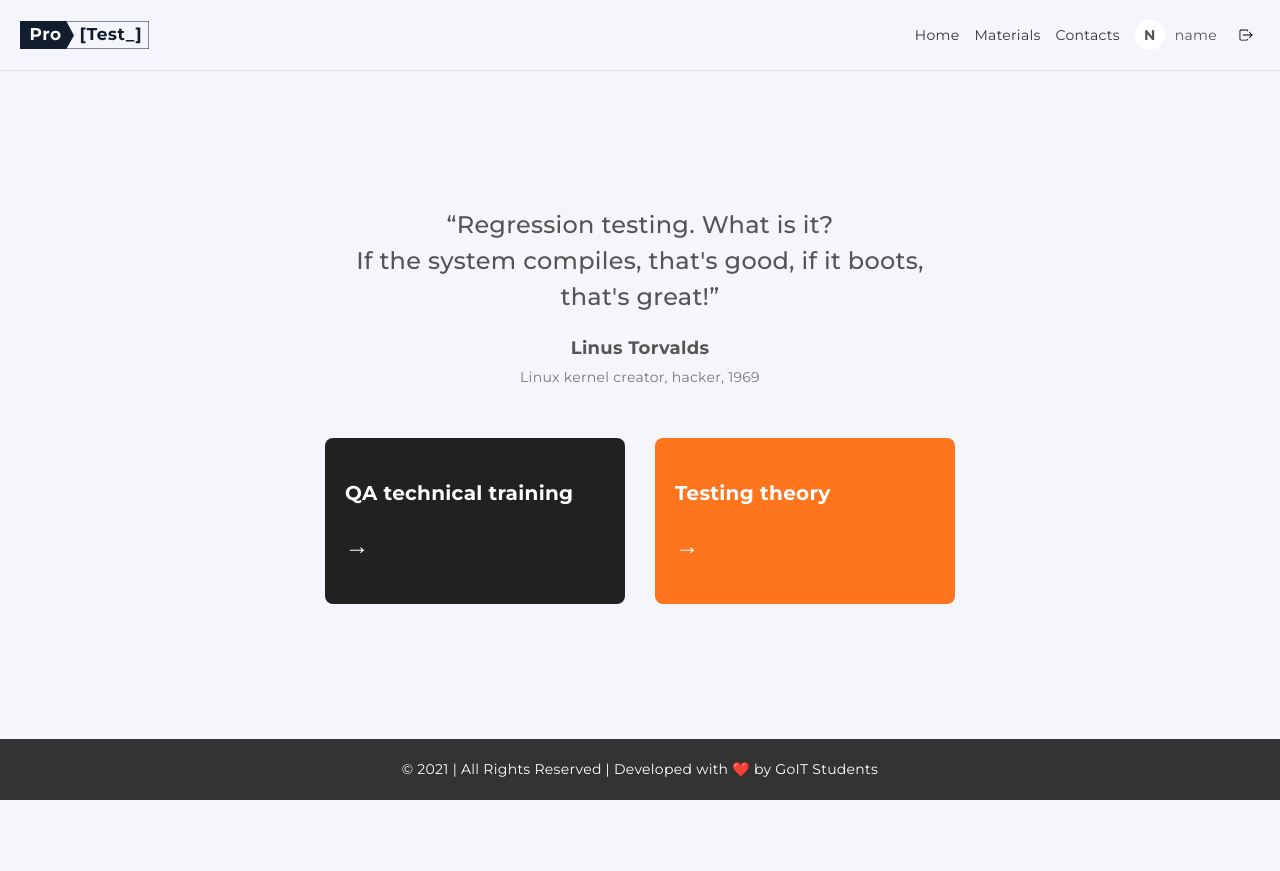
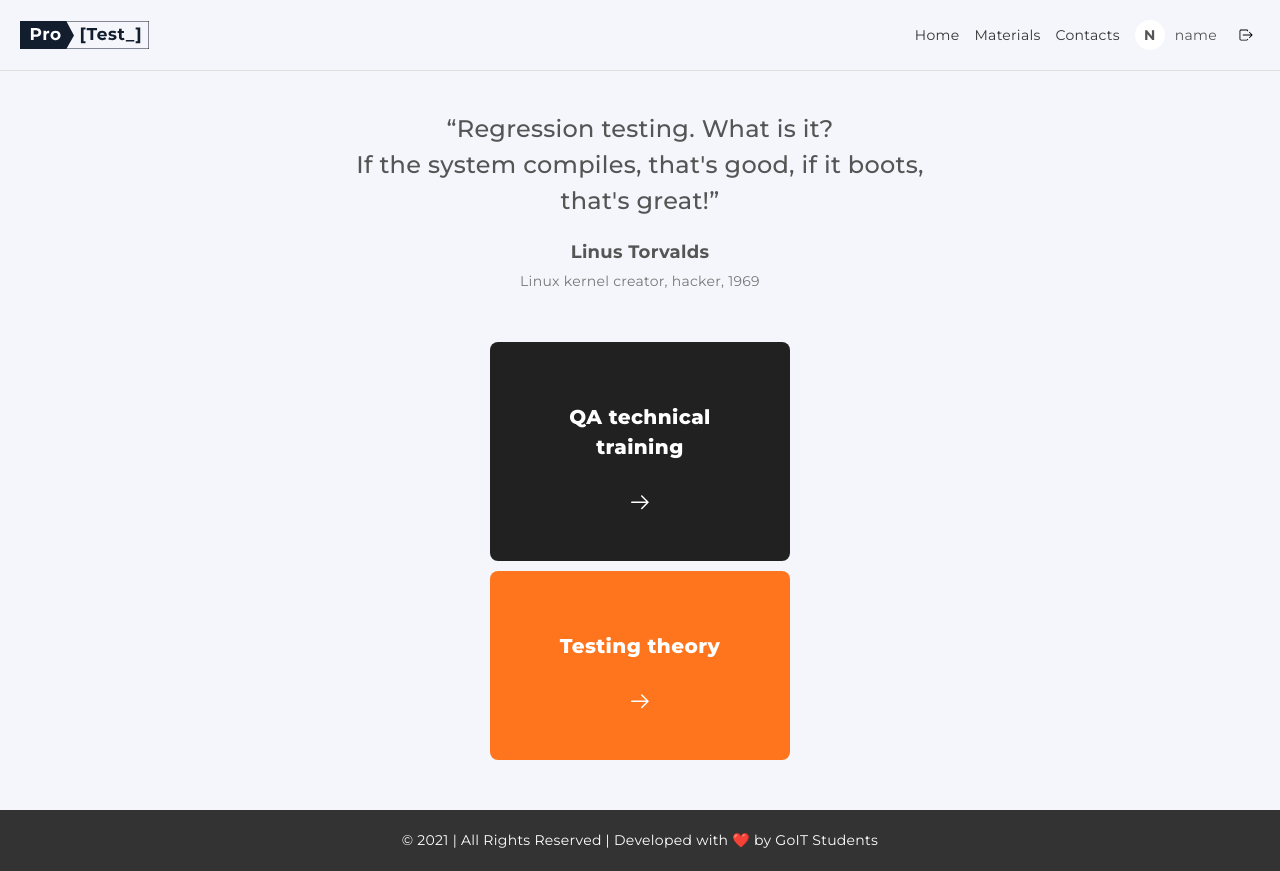
Before and after one commit to stanislavNemch/tests-for-qa, a React (Vite) app: page / in a window 1280 px wide. Before the commit the page ends 800 px from the top, so only its background shows below. Built offline with nearby package versions, Linux system fonts and the light colour scheme; sample sign-in values are in the browser's storage.

Commit message:
HomePage block test done

```diff
--- a/src/components/HomePage/HomePage.module.css
+++ b/src/components/HomePage/HomePage.module.css
@@ -43,12 +43,11 @@
 
 .card {
     width: 280px;
-    padding: 40px 20px;
+    padding: 60px 51px 41px 51px;
     border-radius: 8px;
     color: white;
     cursor: pointer;
     transition: transform 0.3s, box-shadow 0.3s;
-    text-align: left;
 }
 
 .card:hover {
@@ -57,12 +56,13 @@
 }
 
 .card h3 {
-    margin-bottom: 20px;
+    font-weight: 800;
+    font-size: 24px;
+    letter-spacing: 0.02em;
+    text-align: center;
+    color: #fff;
     font-size: 20px;
-}
-
-.arrow {
-    font-size: 24px;
+    margin-bottom: 28px;
 }
 
 .cardDark {
--- a/src/components/HomePage/HomePage.tsx
+++ b/src/components/HomePage/HomePage.tsx
@@ -1,5 +1,6 @@
 import { Link } from "react-router-dom";
 import css from "./HomePage.module.css";
+import { GoArrowRight } from "react-icons/go";
 
 const HomePage = () => {
     return (
@@ -18,14 +19,20 @@ const HomePage = () => {
                 </p>
             </div>
             <div className={css.cards}>
-                <Link to="/test/tech" className={`${css.card} ${css.cardDark}`}>
-                    <h3>QA technical training</h3>
-                    <span className={css.arrow}>→</span>
-                </Link>
-                <Link to="/test/theory" className={`${css.card} ${css.cardOrange}`}>
-                    <h3>Testing theory</h3>
-                    <span className={css.arrow}>→</span>
-                </Link>
+                <ul className={css.cardList}>
+                    <li className={`${css.card} ${css.cardDark}`}>
+                        <Link to="/test/tech">
+                            <h3>QA technical training</h3>
+                            <GoArrowRight size={24} color="#fff" />
+                        </Link>
+                    </li>
+                    <li className={`${css.card} ${css.cardOrange}`}>
+                        <Link to="/test/theory">
+                            <h3>Testing theory</h3>
+                            <GoArrowRight size={24} color="#fff" />
+                        </Link>
+                    </li>
+                </ul>
             </div>
         </div>
     );
```
